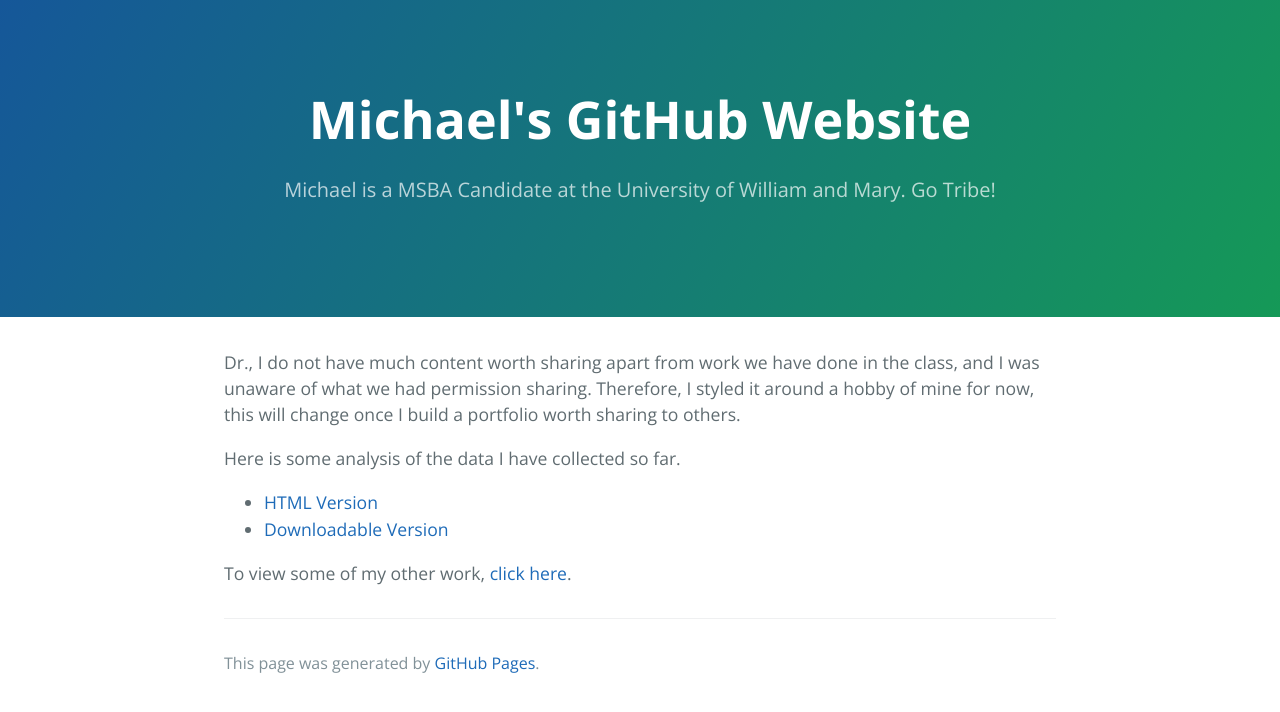
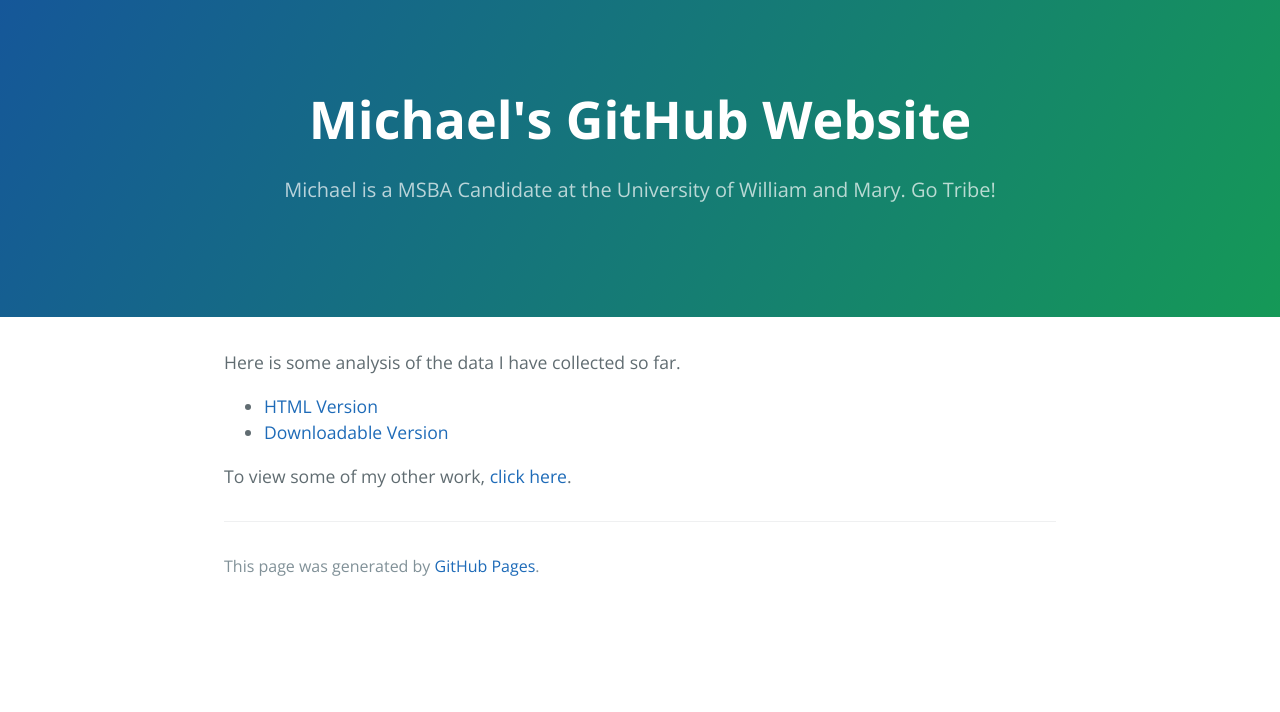
Before and after one commit to michaelpelletier22/michaelpelletier22.github.io, a Jekyll site: the page built from Fantasy Football/index.md, in a window 1280 px wide. Shown: the top 712 px of the page. Built offline with Jekyll 4.4.1, drawn with Linux system fonts in a browser that asks for light colours; our own code applies the rules of GitHub Pages for plain Markdown files.

Commit message:
Update index.md

```diff
--- a/Fantasy Football/index.md
+++ b/Fantasy Football/index.md
@@ -2,7 +2,6 @@
 Title: My Fantasy Football Analysis
 Description: I am an avid sports fan. This folder contains my efforts to apply what I learn in school torwards one of my biggest hobbies: Fantasy Football.
 ---
-Dr., I do not have much content worth sharing apart from work we have done in the class, and I was unaware of what we had permission sharing. Therefore, I styled it around a hobby of mine for now, this will change once I build a portfolio worth sharing to others.
 
 Here is some analysis of the data I have collected so far.
 - [HTML Version](/Github Jupyter Placeholder.html)
```
